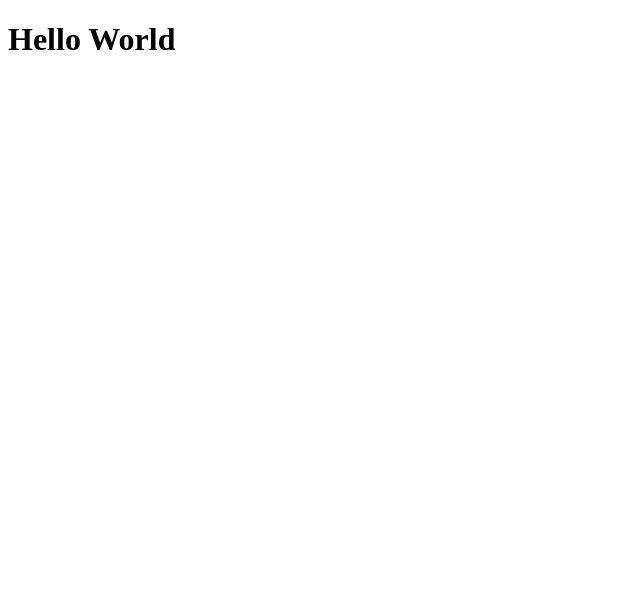
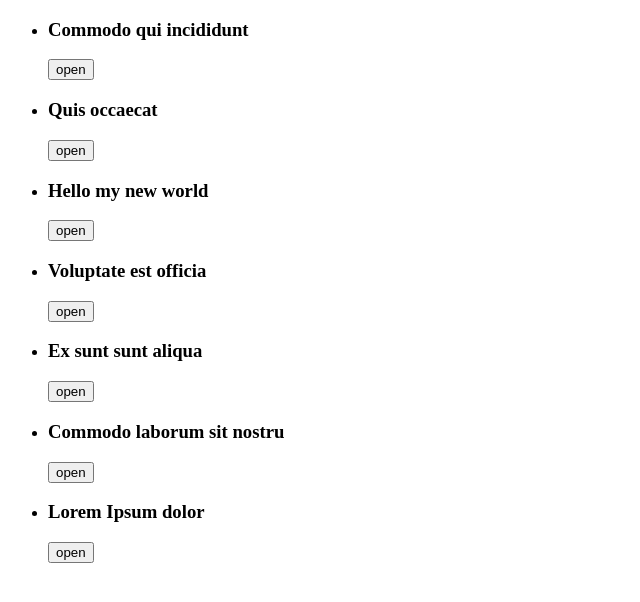
Before and after one commit to romabelka/basic-react-22-11, a React (Create React App) app: page / in a window 1280 px wide. Shown: the top 602 px of the page, without its empty margins (0-640 px from the left). Built offline with nearby package versions, Linux system fonts and the light colour scheme.

Commit message:
add article list

```diff
--- a/src/App.js
+++ b/src/App.js
@@ -1,8 +1,14 @@
 import React, { Component } from 'react'
+import articles from './fixtures'
+import ArticleList from './components/article-list'
 
 class App extends Component {
   render() {
-    return <h1>Hello World</h1>
+    return (
+      <div>
+        <ArticleList articles={articles} />
+      </div>
+    )
   }
 }
 
--- /dev/null
+++ b/src/components/article-list.js
@@ -0,0 +1,36 @@
+import React, { Component } from 'react'
+import Article from './article'
+
+class ArticleList extends Component {
+  state = {
+    openArticleId: null
+  }
+
+  toggleOpenArticle = (id) => (ev) => {
+    this.setState((state) => {
+      return {
+        openArticleId: state.openArticleId === id ? null : id
+      }
+    })
+
+    console.log('---', this.state.openArticleId)
+  }
+
+  render() {
+    return <ul>{this.articleItems}</ul>
+  }
+
+  get articleItems() {
+    return this.props.articles.map((article) => (
+      <li key={article.id}>
+        <Article
+          article={article}
+          isOpen={this.state.openArticleId === article.id}
+          toggleOpen={this.toggleOpenArticle(article.id)}
+        />
+      </li>
+    ))
+  }
+}
+
+export default ArticleList
--- /dev/null
+++ b/src/components/article.js
@@ -0,0 +1,20 @@
+import React from 'react'
+
+function Article(props) {
+  const { article, isOpen, toggleOpen } = props
+  return (
+    <div>
+      <h3>{article.title}</h3>
+      <button onClick={toggleOpen}>{isOpen ? 'close' : 'open'}</button>
+      {getBody(props)}
+    </div>
+  )
+}
+
+function getBody({ isOpen, article }) {
+  if (!isOpen) return null
+
+  return <section>{article.text}</section>
+}
+
+export default Article
```
